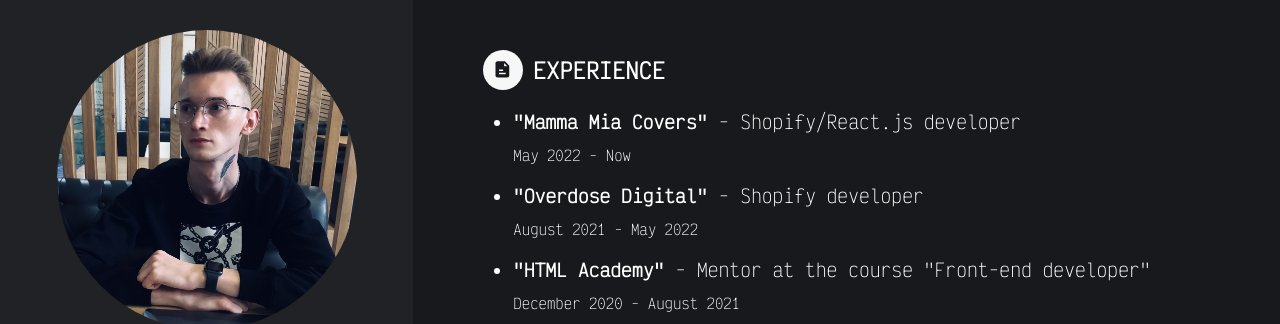
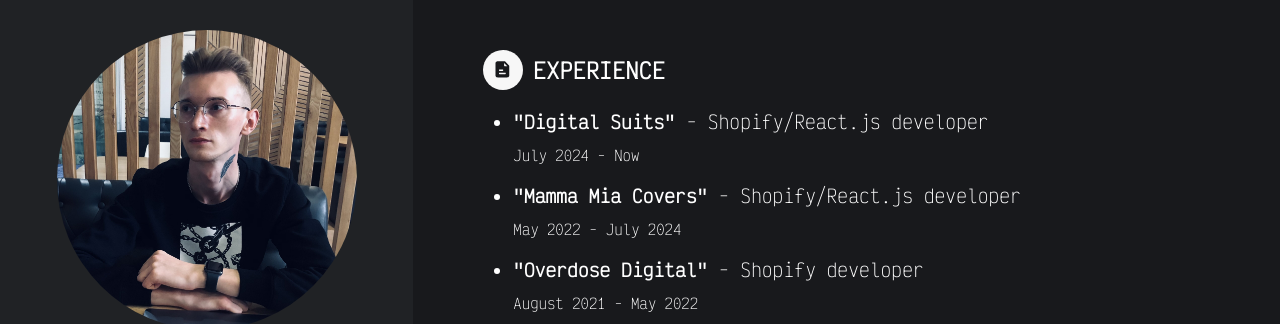
Before and after one commit to romanenko1509/cv, a plain HTML site: page index.html in a window 1280 px wide. Shown: the top 324 px of the page. Drawn offline with Linux system fonts and the light colour scheme.

Commit message:
Update CV

```diff
--- a/index.html
+++ b/index.html
@@ -77,8 +77,12 @@
             <div class="block__text">
                 <ul>
                     <li>
+                        <div class="exp__name"><strong>"Digital Suits"</strong> - Shopify/React.js developer</div>
+                        <div class="exp__date">July 2024 - Now</div>
+                    </li>
+                    <li>
                         <div class="exp__name"><strong>"Mamma Mia Covers"</strong> - Shopify/React.js developer</div>
-                        <div class="exp__date">May 2022 - Now</div>
+                        <div class="exp__date">May 2022 - July 2024</div>
                     </li>
                     <li>
                         <div class="exp__name"><strong>"Overdose Digital"</strong> - Shopify developer</div>
```
Also changed, not shown: 1 other file.
